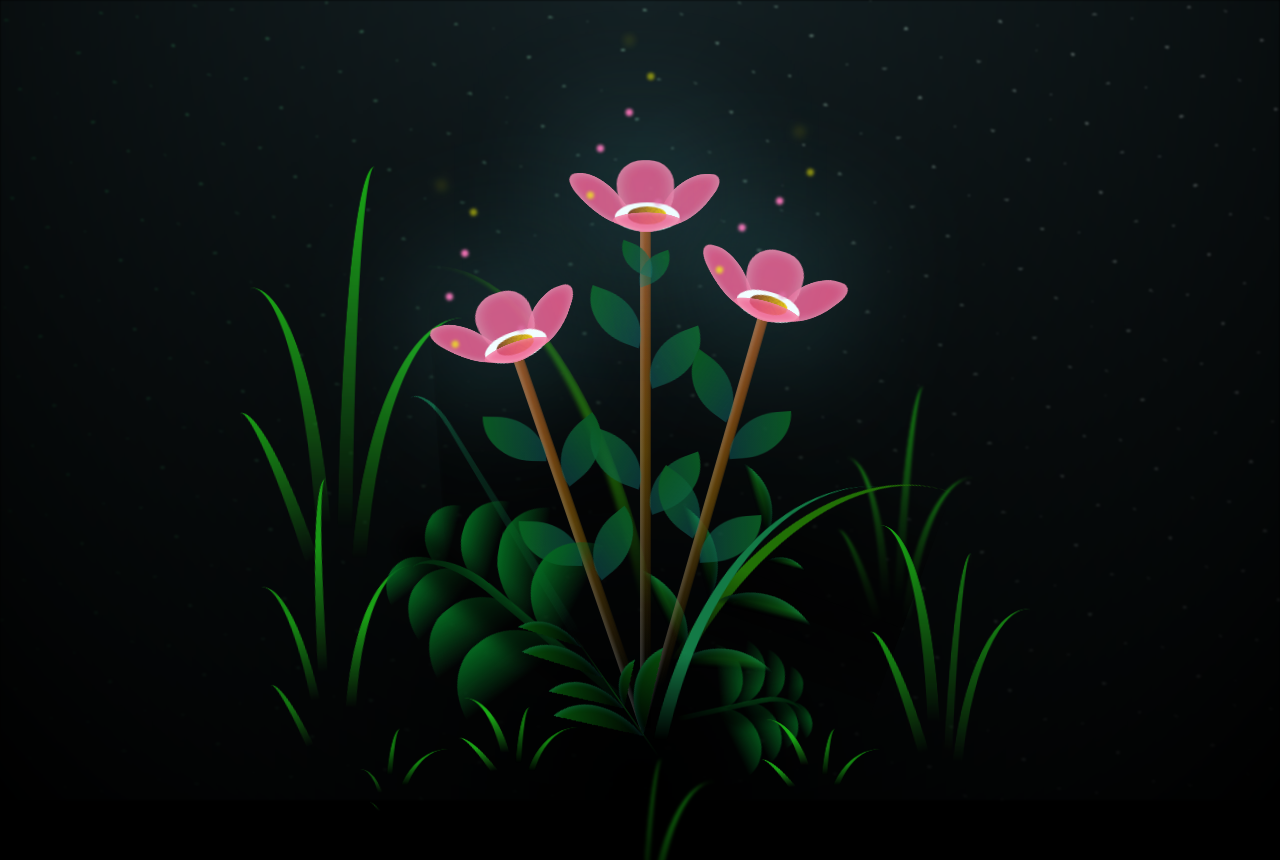
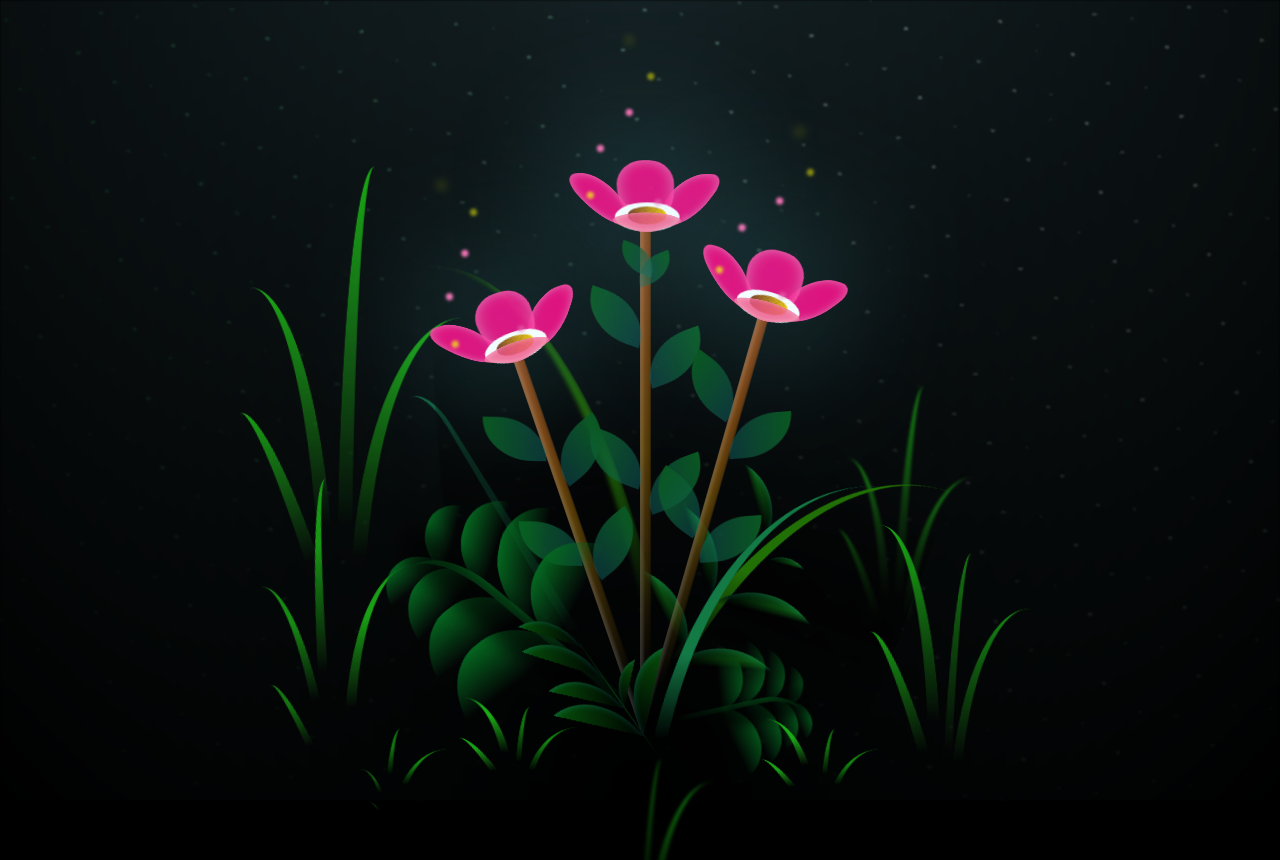
Before and after one commit to Darhniel/flower-clone, a plain HTML site: page index.html in a window 1280 px wide. Shown: the top 860 px of the page. Drawn offline with Linux system fonts and the light colour scheme; files that its build step writes are made by us from their sources.

Commit message:
Update main.css

```diff
--- a/main.css
+++ b/main.css
@@ -164,8 +164,8 @@ body {
   width: 8vmin;
   height: 11vmin;
   border-radius: 51% 49% 47% 53%/44% 45% 55% 69%;
-  background-color: #f672b0;
-  background-image: linear-gradient(to top, #ee5286, #ee5286);
+  background-color: #ff0080;
+  background-image: linear-gradient(to top, #ff0080, #ff0080);
   transform-origin: bottom center;
   opacity: 0.9;
   box-shadow: inset 0 0 2vmin rgba(255, 255, 255, 0.5);
```
